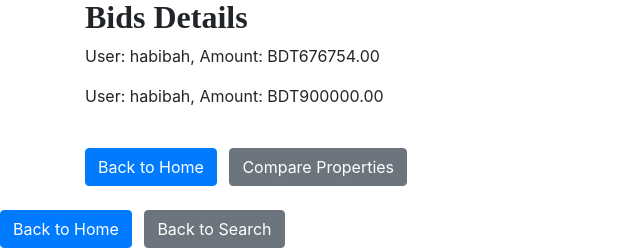
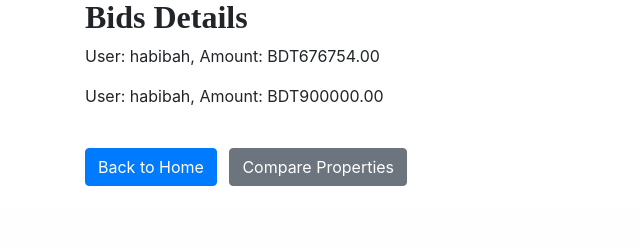
Before and after one commit to NHabibahMahbub/VistaNest, a Django app: page /details/14 in a window 1280 px wide. Shown: the part 602-850 px from the top of the page, without its empty margins (0-640 px from the left). After the commit the page ends 788 px from the top, so only its background shows below. Run offline with Django 5.2, Linux system fonts and the light colour scheme; data comes from the database, SQL or seed files in the repository; some libraries are stand-ins or nearby versions.

Commit message:
Update details.html

```diff
--- a/mysite/templates/details.html
+++ b/mysite/templates/details.html
@@ -61,9 +61,6 @@
         <a href="{% url 'compare_properties' %}" class="btn btn-secondary ml-2">Compare Properties</a>
     </div>
         <br>
-
-            <a href="{% url 'home' %}" class="btn btn-primary">Back to Home</a>
-            <a href="{% url 'search' %}" class="btn btn-secondary ml-2">Back to Search</a>
         </form>
     </div>
 
```
